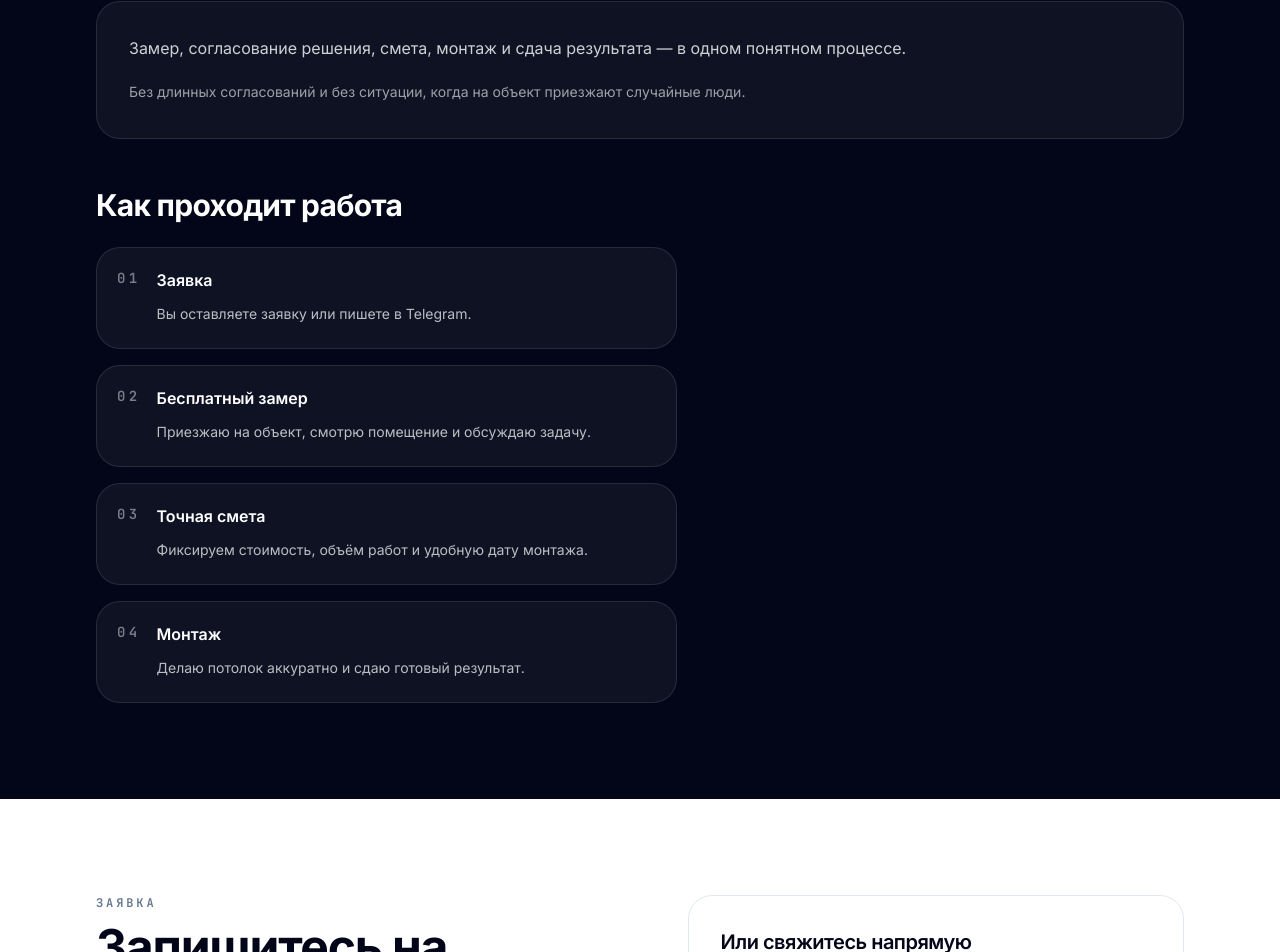
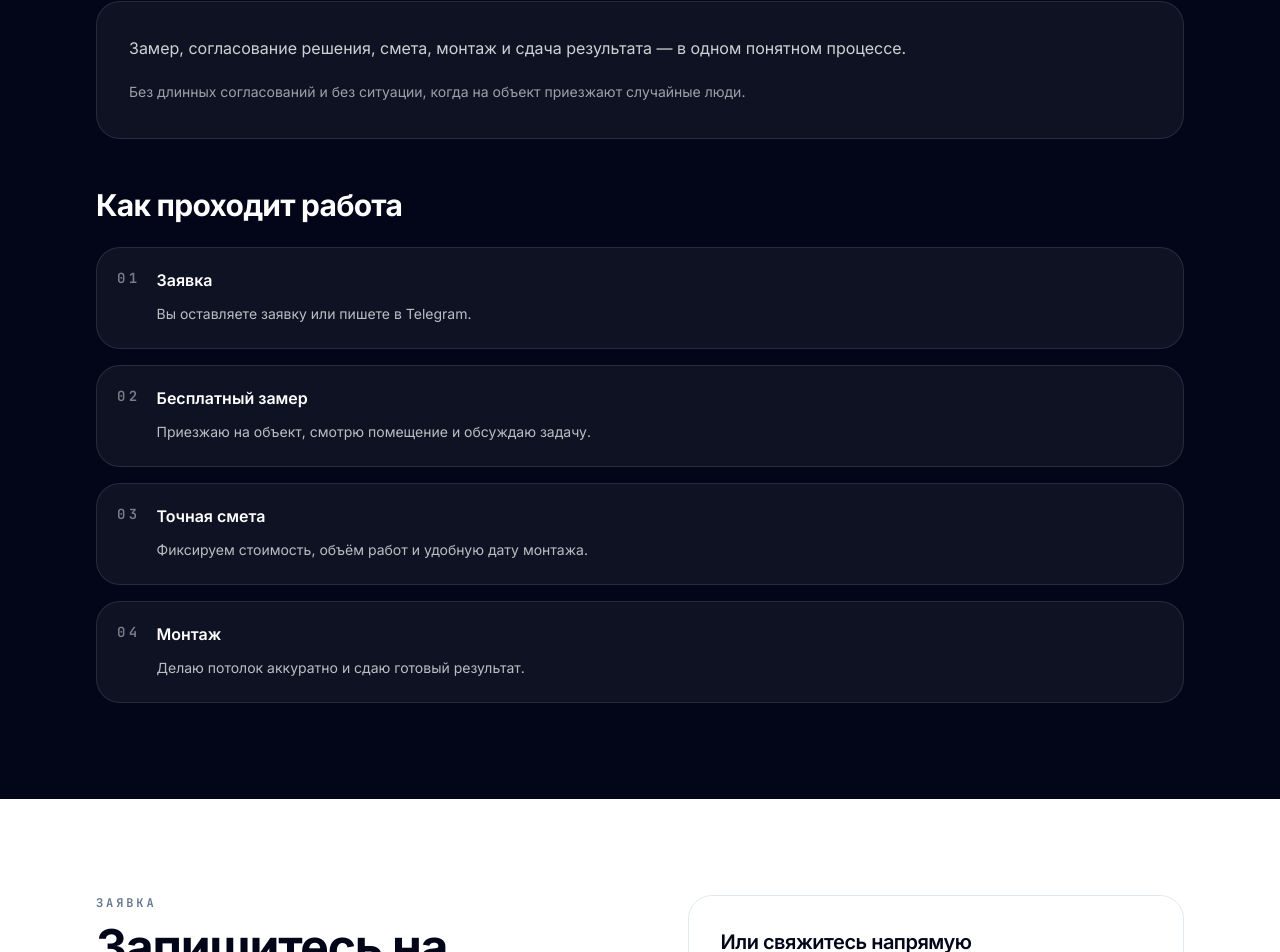
Before and after one commit to svladimirtsk-crypto/nextjs-potolkovo, a Next.js app: page / in a window 1280 px wide. Shown: the part 5566-6518 px from the top of the page. Built offline with nearby package versions, Linux system fonts and the light colour scheme.

Commit message:
Update home-promise.tsx

```diff
--- a/components/home/home-promise.tsx
+++ b/components/home/home-promise.tsx
@@ -1,16 +1,9 @@
-import Image from "next/image";
-
-import { homeAssets } from "@/content/home-assets";
 import { homepage } from "@/content/homepage";
 import { Container } from "@/components/ui/container";
 import { Heading } from "@/components/ui/heading";
 import { Section } from "@/components/ui/section";
 
 const promise = homepage.promise;
-
-const legalArtifact = promise.legalArtifactAssetKey
-  ? homeAssets.find((asset) => asset.assetKey === promise.legalArtifactAssetKey)
-  : null;
 
 export function HomePromise() {
   return (
@@ -52,8 +45,7 @@ export function HomePromise() {
           ) : null}
         </div>
 
-        <div className="mt-12 grid gap-8 lg:grid-cols-[1.1fr_0.9fr] lg:items-start">
-          <div>
+        <div className="mt-12">
           {promise.processTitle ? (
             <h3 className="text-2xl font-bold tracking-tight text-white sm:text-3xl">
               {promise.processTitle}
@@ -86,21 +78,6 @@ export function HomePromise() {
             ))}
           </div>
         </div>
-
-          {legalArtifact ? (
-            <div className="overflow-hidden rounded-3xl border border-white/10 bg-white/5">
-              <div className="relative aspect-[4/5]">
-                <Image
-                  src={legalArtifact.src}
-                  alt={legalArtifact.alt}
-                  fill
-                  sizes="(max-width: 1024px) 100vw, 420px"
-                  className="object-cover"
-                />
-              </div>
-            </div>
-          ) : null}
-        </div>
       </Container>
     </Section>
   );
```
Lines whose indentation alone changed are shown as unchanged.
